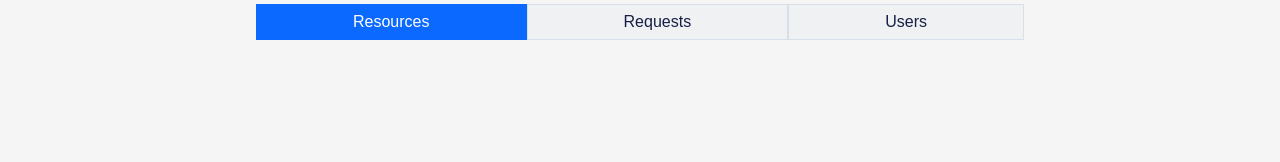
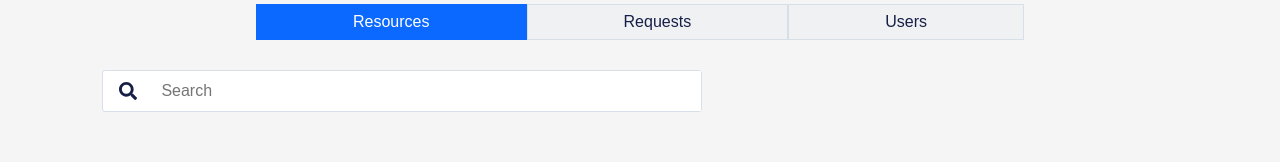
Before and after one commit to satyasai22-code/resource-management-portal, a React (Create React App) app: page / in a window 1280 px wide. Shown: the part 121-283 px from the top of the page. Built offline with nearby package versions, Linux system fonts and the light colour scheme.

Commit message:
fix search input

```diff
--- a/src/components/AddUserItem/index.js
+++ b/src/components/AddUserItem/index.js
@@ -11,7 +11,7 @@ import FormInput from "../FormInput";
 import FormTextArea from "../FormTextArea";
 import { addItemFormInfo } from "../../constants/form_info";
 
-import { customToast} from "../Toast";
+import { customToast} from "../../utils/Toast";
 
 const inputs = addItemFormInfo.INPUTS
 const textArea = addItemFormInfo.TEXTAREA
--- a/src/components/DropDown/index.js
+++ b/src/components/DropDown/index.js
@@ -1,5 +1,4 @@
 import React from 'react'
-import Label from '../FormLabel/FormLabel'
 
 const DropDown = (props) => {
     const { className, label, tagList} = props
--- a/src/components/FormInput/index.js
+++ b/src/components/FormInput/index.js
@@ -1,7 +1,7 @@
 import { useState } from "react";
 import DropDown from "../DropDown";
 import FormErrorMessage from "../FormErrorMessage";
-import Label from "../FormLabel/FormLabel";
+import Label from "../FormLabel";
 import "./index.css";
 
 const FormInput = (props) => {
--- a/src/components/FormTextArea/index.js
+++ b/src/components/FormTextArea/index.js
@@ -1,6 +1,6 @@
 import { useState } from "react";
 import FormErrorMessage from "../FormErrorMessage";
-import Label from "../FormLabel/FormLabel"
+import Label from "../FormLabel"
 import "./index.css";
 
 const FormTextArea = (props) => {
--- a/src/components/Home/index.js
+++ b/src/components/Home/index.js
@@ -3,6 +3,7 @@ import Header from '../Header'
 import { homeTabsInfo, fetchStatus } from '../../constants/home_tabs_info'
 import { RESOURCE_GET_URL } from '../../constants/api_url'
 import HomeTabs from '../HomeTabs'
+import SearchInput from '../SearchInput'
 
 const {initial, success, failure, inProgress} = fetchStatus
 
@@ -49,7 +50,9 @@ const Home = () => {
       getResources();
     }
   };
-
+  const onClickSearchBtn = (event) => {
+    getResources();
+  }
   const clickTabItem = (tabId) =>{
     setCurrentTabId(tabId)
     getResources()
@@ -58,6 +61,7 @@ const Home = () => {
       <>
       <Header isButtonRequired={true} />
       <HomeTabs currentTabId={currentTabId} clickTabItem={clickTabItem}/>
+      <SearchInput searchInput={searchInput} onClickSearchBtn={onClickSearchBtn} onChangeSearchInput={onChangeSearchInput} onEnterSearchInput={onEnterSearchInput}/>
       </>
     )
 }
--- a/src/components/HomeTabs/index.js
+++ b/src/components/HomeTabs/index.js
@@ -15,7 +15,7 @@ const HomeTabs = (props) => {
         key={tabDetails.tabId}
         tabInfo={tabDetails}
         onClickTabItem={onClickTabItem}
-        isCurrentTab={ currentTabId == tabDetails.tabId}
+        isCurrentTab={ currentTabId === tabDetails.tabId}
       />
     ))}
   </ul>
--- a/src/components/SearchInput/index.css
+++ b/src/components/SearchInput/index.css
@@ -0,0 +1,44 @@
+.search-input-container {
+    background-color: #ffffff;
+    border: 1px solid #d7dfe9;
+    display: flex;
+    align-items: center;
+    border-radius: 3px;
+    max-width: 600px;
+    padding-left: 8px;
+  }
+
+  @media screen and (min-width: 576px) {
+    .search-input-container {
+        margin-left: 8%;
+    }
+}
+  .search-input {
+    background-color: #ffffff;
+    color: #1e293b;
+    border: none;
+    outline: none;
+    width: 100%;
+    padding: 8px 16px 8px 16px;
+    font-weight: 500;
+    font-size: 14px;
+    line-height: 24px;
+    align-self: stretch;
+    font-family:'Space Grotesk', sans-serif;
+  }
+  @media screen and (min-width: 768px) {
+    .search-input {
+      font-size: 16px;
+    }
+  }
+  .search-button {
+    cursor: pointer;
+    background-color: transparent;
+    border: none;
+    display: flex;
+    padding:8px
+  }
+  .search-icon {
+    font-size: 18px;
+    color: #171f46;
+  }
--- a/src/components/SearchInput/index.js
+++ b/src/components/SearchInput/index.js
@@ -1,11 +1,12 @@
 import React from 'react'
-
+import './index.css'
+import {FaSearch} from 'react-icons/fa'
 
 const SearchInput = (props) => {
   const {onClickSearchBtn,searchInput, onChangeSearchInput, onEnterSearchInput} = props
-  const onClickSearch = () => onClickSearchBtn()
-  const onChangeSearch = () => onClickSearch()
-  const onEnterSearch = () => onEnterSearchInput()
+  const onClickSearch = (event) => onClickSearchBtn(event)
+  const onChangeSearch = (event) => onChangeSearchInput(event)
+  const onEnterSearch = (event) => onEnterSearchInput(event)
   return (
     <div className="search-input-container">
     <button
@@ -13,8 +14,7 @@ const SearchInput = (props) => {
       type="button"
       onClick={onClickSearch}
     >
-    {/* <BiSearch className="search-icon" /> */}
-    S
+    <FaSearch className="search-icon" />
     </button>
     <input
       value={searchInput}
```
Also changed, not shown: src/components/FormLabel/index.js (renamed from src/components/FormLabel/FormLabel.js), src/utils/Toast/index.js (renamed from src/components/Toast/index.js).
